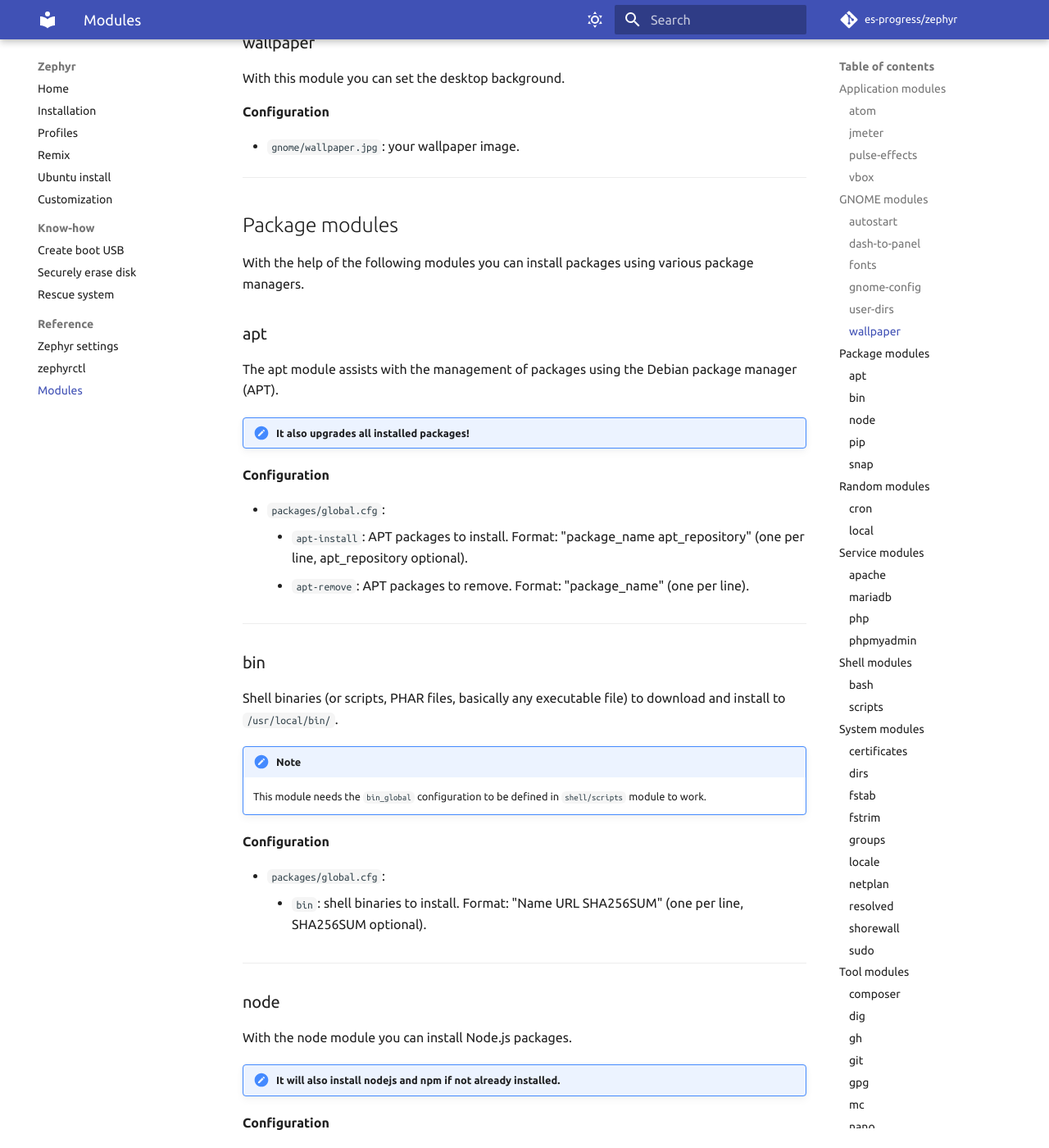
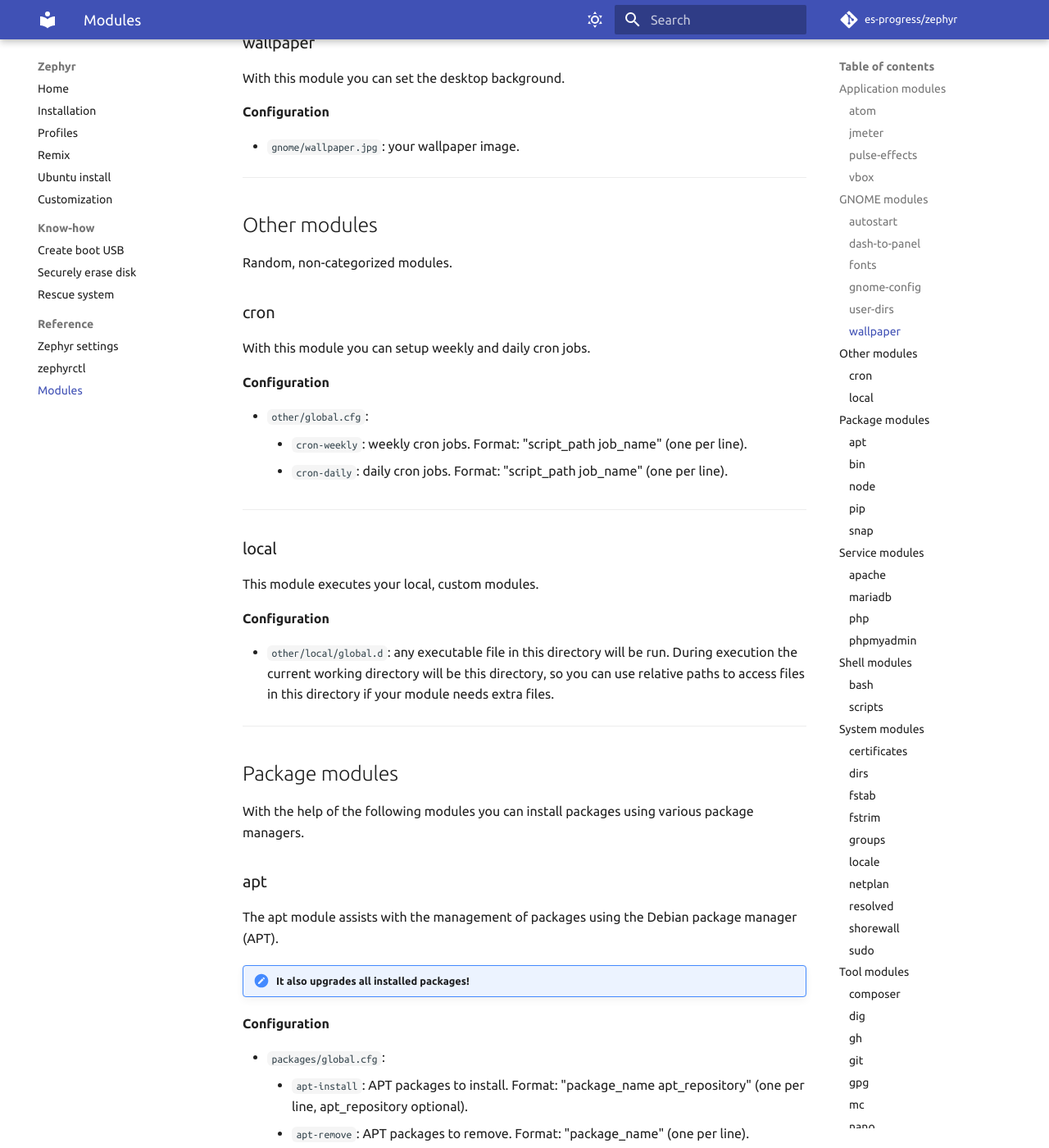
Before and after one commit to es-progress/zephyr, an MkDocs documentation site: the page built from docs/reference/modules.md, in a window 1280 px wide and 1400 px high, scrolled down 3854 px. Shown: the whole window at 82% size. Built offline with MkDocs 1.6.1 and Material for MkDocs 9.7.7, drawn with Linux system fonts in a browser that asks for light colours; emoji names are drawn with the system emoji font; comment, search, counter and statistics services are not loaded; some of the changed text lies outside the part shown.

Commit message:
rename customize/random to customize/other

```diff
--- a/docs/reference/modules.md
+++ b/docs/reference/modules.md
@@ -153,6 +153,33 @@ With this module you can set the desktop background.
 
 ---
 
+## Other modules
+
+Random, non-categorized modules.
+
+### cron
+
+With this module you can setup weekly and daily cron jobs.
+
+**Configuration**
+
+-   `other/global.cfg`:
+    -   `cron-weekly`: weekly cron jobs. Format: "script_path job_name" (one per line).
+    -   `cron-daily`: daily cron jobs. Format: "script_path job_name" (one per line).
+
+---
+
+### local
+
+This module executes your local, custom modules.
+
+**Configuration**
+
+-   `other/local/global.d`: any executable file in this directory will be run.
+    During execution the current working directory will be this directory, so you can use relative paths to access files in this directory if your module needs extra files.
+
+---
+
 ## Package modules
 
 With the help of the following modules you can install packages using various package managers.
```
Also changed, not shown: other parts of docs/reference/modules.md (+0 -27 lines), 10 other files.
